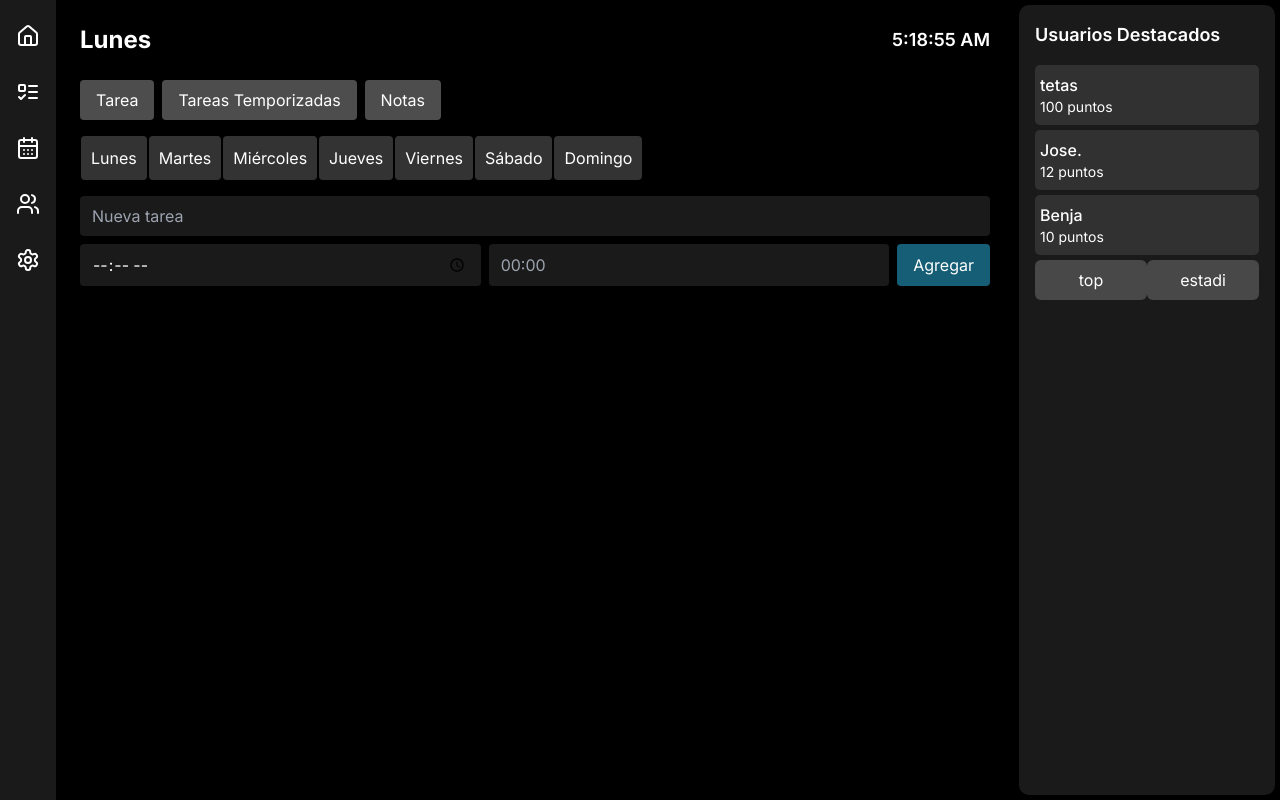
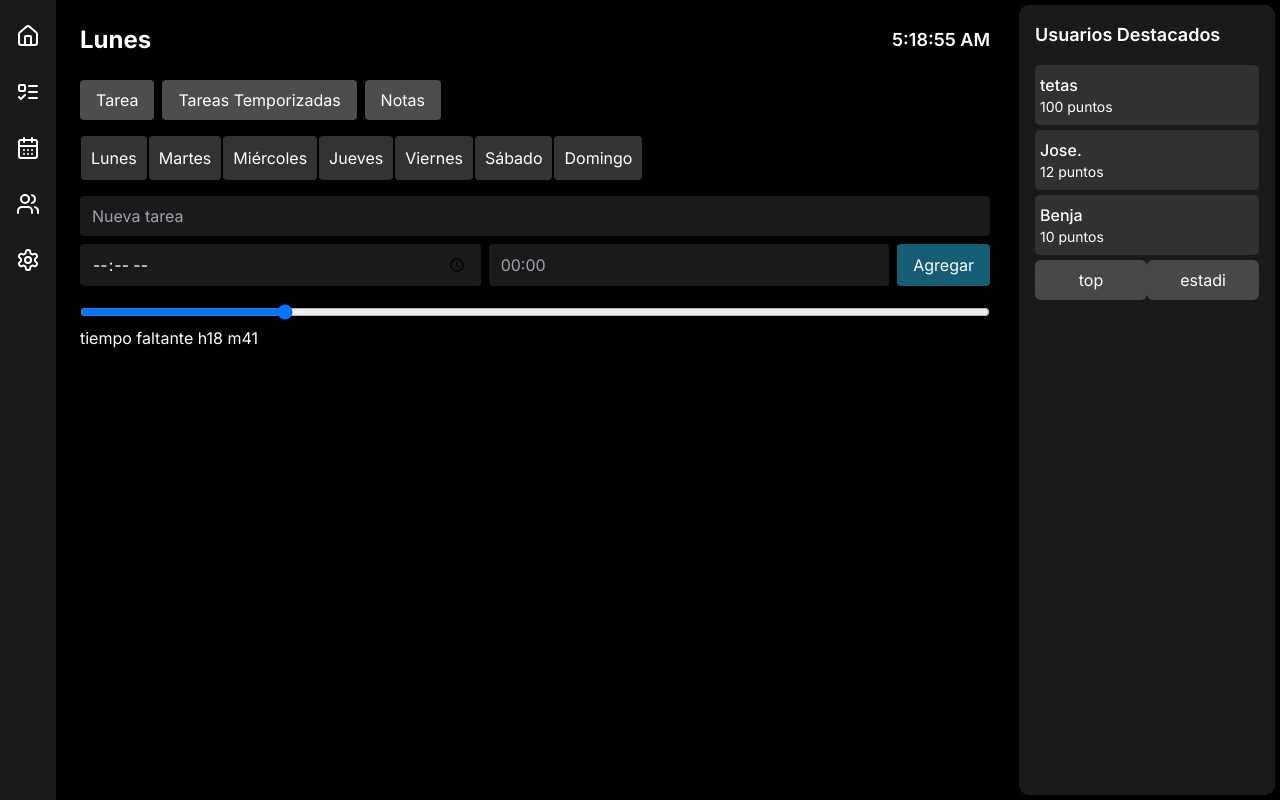
Before and after one commit to monzay/habitos, a Next.js app: page / in a window 1280 px wide. Built offline with nearby package versions, Linux system fonts and the light colour scheme.

Commit message:
añadi un input a la ui y agrege dos funciones calcularcalcularHorarioInput  calcularHorasFaltantesDelDia

```diff
--- a/src/app/comonentes/Secciones/SecTareas/TareaLista.jsx
+++ b/src/app/comonentes/Secciones/SecTareas/TareaLista.jsx
@@ -1,8 +1,45 @@
 import { Clock, Timer, MoreVertical, Edit, Trash2 } from 'lucide-react';
+import { useEffect, useState } from 'react';
+
+
+function calcularHorasFaltantesDelDia() {
+  const ahora = new Date();
+  const finDelDia = new Date(ahora.getFullYear(), ahora.getMonth(), ahora.getDate(), 23, 59, 59);
+  const milisegundosFaltantes = finDelDia - ahora;
+  const horasFaltantes = Math.floor(milisegundosFaltantes / (1000 * 60 * 60));
+  const minutosFaltantes = Math.floor((milisegundosFaltantes % (1000 * 60 * 60)) / (1000 * 60));
+  return ` h${horasFaltantes} m${minutosFaltantes}`
+}
+
+function calcularHorarioInput (){
+  const ahora = new Date();
+  const totalMinutos = ahora.getHours() * 60 + ahora.getMinutes();
+  console.log(totalMinutos)
+  return totalMinutos
+}
 
 const TareaLista = ({ tasksDay, clickCheckboxTask, toggleMenu, openMenuId, editTask, setTaskID, setMostrarCronometro, deleteTask }) => {
+  const [hora , setHora] = useState(calcularHorarioInput());
+
+  useEffect(() => {
+     const interval = setInterval(() => {
+      setHora( calcularHorarioInput())
+    },  60000);
+   return ()=>  clearInterval(interval)
+  }, []);
+
+
+
+
   return (
     <div className="max-h-[calc(100vh-300px)]">
+      <input
+        className="w-full "
+        type="range"
+        max="1440"
+        value={hora}
+      />
+      <p>tiempo faltante  {calcularHorasFaltantesDelDia()} </p>
       {tasksDay.map((task) => (
         <div
          style={{
@@ -27,9 +64,9 @@ const TareaLista = ({ tasksDay, clickCheckboxTask, toggleMenu, openMenuId, editT
                 {task.text}
               </span>
             </div>
-            <span>dias: {task.done + task.undone} </span>
-            <span>x: {task.done} </span>
-            <span>x: {task.undone} </span>
+            <span>d:     {task.done + task.undone} </span>
+            <span>h: {task.done} </span>
+            <span>nh: {task.undone} </span>
           </div>
           <div className="flex items-center space-x-2">
             {task.scheduledTime && (
@@ -38,7 +75,6 @@ const TareaLista = ({ tasksDay, clickCheckboxTask, toggleMenu, openMenuId, editT
                 {task.scheduledTime}
               </span>
             )}
-
             {task.duration && (
               <span className="text-sm">
                 <Timer className="h-4 w-4 inline mr-1" />
--- a/src/app/comonentes/TopDesktop/TopDesktop.jsx
+++ b/src/app/comonentes/TopDesktop/TopDesktop.jsx
@@ -27,15 +27,15 @@ const TopDesktop = () => {
         </>
       )}
       {
-        isActiveModo === "data" && (
+        isActiveModo === "estadisticas" && (
           <div>
-            data
+            estadisticas....
           </div>
         )
       }
       <div className="flex w-full">
-        <div className="flex-1 bg-white/20 h-10 flex items-center justify-center rounded-md">top</div>
-        <div className="flex-1 bg-white/20 h-10 flex items-center justify-center rounded-md">estadi</div>
+        <div  onClick={()=> setIsActiveMode("top")} className="flex-1 bg-white/20 h-10 flex items-center justify-center rounded-md">top</div>
+        <div onClick={()=> setIsActiveMode("estadisticas")} className="flex-1 bg-white/20 h-10 flex items-center justify-center rounded-md">estadi</div>
       </div>
     </aside>
   );
```
